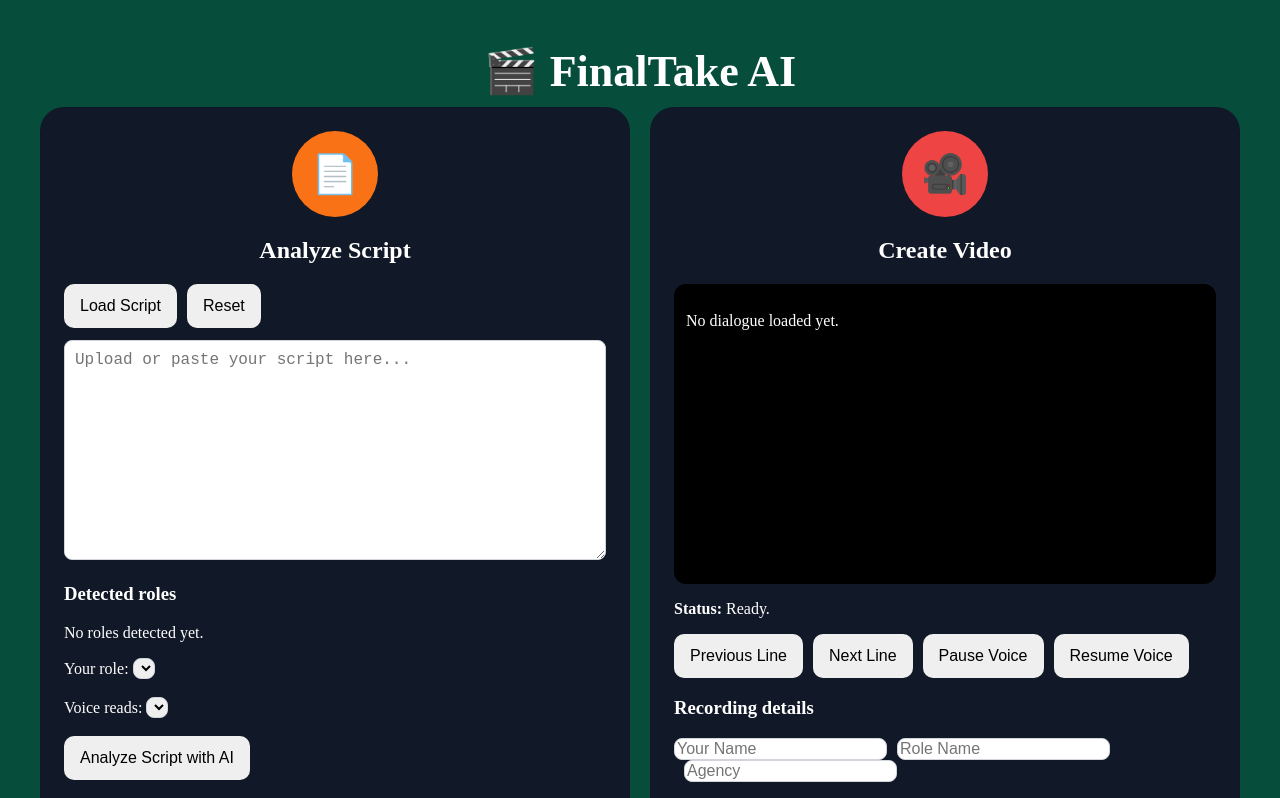
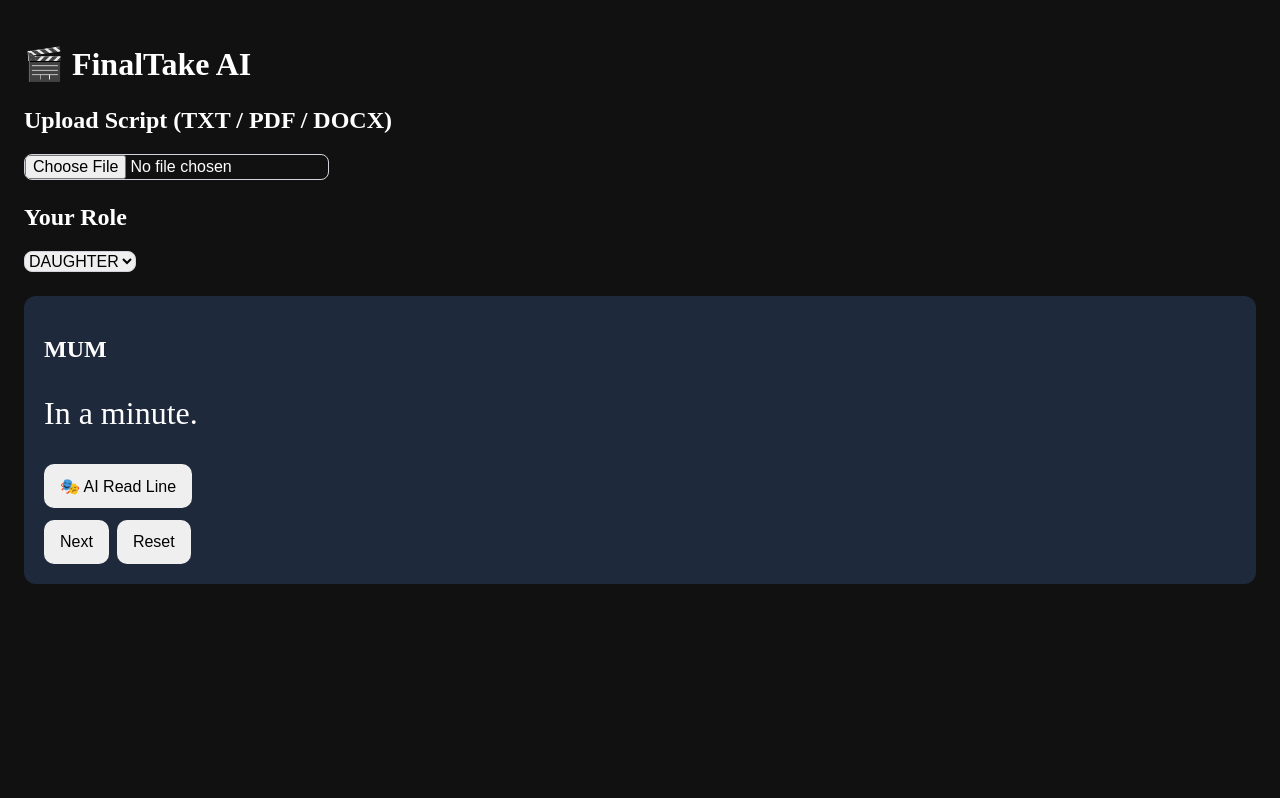
Before and after one commit to nelyivanova-maker/finaltake-ai, a Next.js app: page / in a window 1280 px wide. Shown: the top 798 px of the page. Built offline with nearby package versions, Linux system fonts and the light colour scheme.

Commit message:
Update page.tsx

```diff
--- a/app/page.tsx
+++ b/app/page.tsx
@@ -1,66 +1,143 @@
 "use client";
 
-import { useState } from "react";
-import AnalyzeScript from "./components/AnalyzeScript";
-import CreateVideo from "./components/CreateVideo";
-import InstallAppButton from "./components/InstallAppButton";
+import { useMemo, useRef, useState } from "react";
+
+const demoScript = `MUM: In a minute.
+DAUGHTER: Mum? I’m really hungry.
+MUM: I said, in a minute.
+DAUGHTER: Mum?
+MUM: I SAID IN A MINUTE!`;
+
+function parseScript(text: string) {
+  return text
+    .split(/\n+/)
+    .map((raw, index) => {
+      const match = raw.trim().match(/^([^:]+):\s*(.*)$/);
+      return {
+        id: index,
+        speaker: match ? match[1].trim().toUpperCase() : "UNKNOWN",
+        text: match ? match[2].trim() : raw.trim(),
+      };
+    })
+    .filter((line) => line.text);
+}
 
 export default function Page() {
-  const [script, setScript] = useState("");
-  const [roles, setRoles] = useState<string[]>([]);
-  const [myRole, setMyRole] = useState("");
-  const [voiceRole, setVoiceRole] = useState("");
+  const [script, setScript] = useState(demoScript);
+  const [roles, setRoles] = useState<string[]>(["MUM", "DAUGHTER"]);
+  const [myRole, setMyRole] = useState("DAUGHTER");
+  const [lineIndex, setLineIndex] = useState(0);
+  const [isSpeaking, setIsSpeaking] = useState(false);
+
+  const lines = useMemo(() => parseScript(script), [script]);
+  const current = lines[lineIndex];
+  const isMyLine = current?.speaker === myRole;
+
+  async function aiReadLine() {
+    if (!current || isMyLine) return;
+
+    setIsSpeaking(true);
+
+    const response = await fetch("/api/voice", {
+      method: "POST",
+      headers: {
+        "Content-Type": "application/json",
+      },
+      body: JSON.stringify({ text: current.text }),
+    });
+
+    const blob = await response.blob();
+    const url = URL.createObjectURL(blob);
+    const audio = new Audio(url);
+
+    audio.onended = () => {
+      setIsSpeaking(false);
+      nextLine();
+    };
+
+    await audio.play();
+  }
+
+  function nextLine() {
+    setLineIndex((i) => Math.min(i + 1, lines.length - 1));
+  }
+
+  function reset() {
+    setLineIndex(0);
+  }
 
   return (
-    <main
-      style={{
-        background: "#064e3b",
-        minHeight: "100vh",
-        padding: "16px",
-        boxSizing: "border-box",
-      }}
-    >
-      <h1
-        style={{
-          color: "#fff",
-          fontSize: "clamp(28px, 6vw, 44px)",
-          textAlign: "center",
-          marginBottom: 10,
-        }}
-      >
-        🎬 FinalTake AI
-      </h1>
+    <main style={{ padding: 24, background: "#111", color: "white", minHeight: "100vh" }}>
+      <h1>🎬 FinalTake AI</h1>
 
-      {/* INSTALL BUTTON */}
-      <InstallAppButton />
+      {/* FILE UPLOAD */}
+      <section style={{ marginTop: 24 }}>
+        <h2>Upload Script (TXT / PDF / DOCX)</h2>
 
-      <div
-        style={{
-          display: "grid",
-          gridTemplateColumns: "repeat(auto-fit, minmax(320px, 1fr))",
-          gap: 20,
-          maxWidth: 1200,
-          margin: "0 auto",
-        }}
-      >
-        <AnalyzeScript
-          script={script}
-          setScript={setScript}
-          roles={roles}
-          setRoles={setRoles}
-          myRole={myRole}
-          setMyRole={setMyRole}
-          voiceRole={voiceRole}
-          setVoiceRole={setVoiceRole}
+        <input
+          type="file"
+          accept=".txt,.pdf,.docx"
+          onChange={async (e) => {
+            const file = e.target.files?.[0];
+            if (!file) return;
+
+            const formData = new FormData();
+            formData.append("file", file);
+
+            const response = await fetch("/api/extract-script", {
+              method: "POST",
+              body: formData,
+            });
+
+            const data = await response.json();
+
+            if (data.text) {
+              setScript(data.text);
+              setLineIndex(0);
+
+              if (data.roles && data.roles.length > 0) {
+                setRoles(data.roles);
+                setMyRole(data.roles[0]);
+              }
+
+              alert(`Roles detected: ${data.roles?.join(", ")}`);
+            } else {
+              alert("Could not read file");
+            }
+          }}
         />
+      </section>
 
-        <CreateVideo
-          script={script}
-          roles={roles}
-          myRole={myRole}
-          voiceRole={voiceRole}
-        />
-      </div>
+      {/* ROLE SELECT */}
+      <section style={{ marginTop: 24 }}>
+        <h2>Your Role</h2>
+        <select value={myRole} onChange={(e) => setMyRole(e.target.value)}>
+          {roles.map((role) => (
+            <option key={role}>{role}</option>
+          ))}
+        </select>
+      </section>
+
+      {/* SCRIPT DISPLAY */}
+      <section style={{ marginTop: 24, background: "#1e293b", padding: 20, borderRadius: 12 }}>
+        <h2>{current?.speaker}</h2>
+        <p style={{ fontSize: 32 }}>{current?.text}</p>
+
+        {!isMyLine && (
+          <button onClick={aiReadLine}>
+            {isSpeaking ? "Speaking..." : "🎭 AI Read Line"}
+          </button>
+        )}
+
+        {isMyLine && <p>Your turn 🎭</p>}
+
+        <div style={{ marginTop: 12 }}>
+          <button onClick={nextLine}>Next</button>
+          <button onClick={reset} style={{ marginLeft: 8 }}>
+            Reset
+          </button>
+        </div>
+      </section>
     </main>
   );
 }
```
